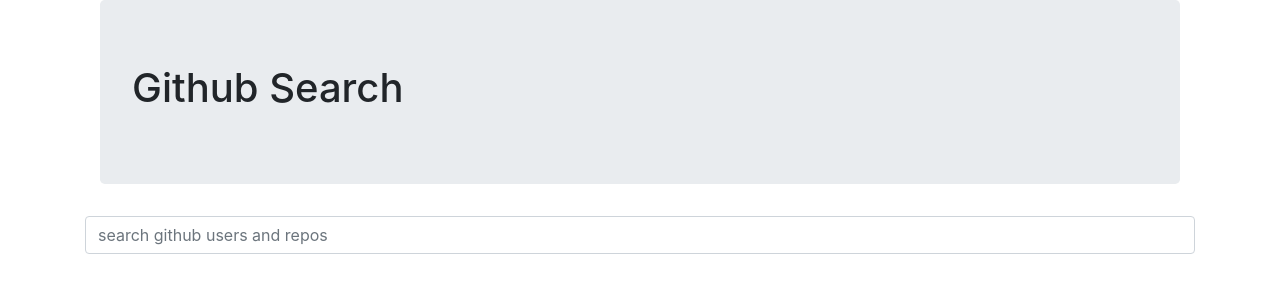
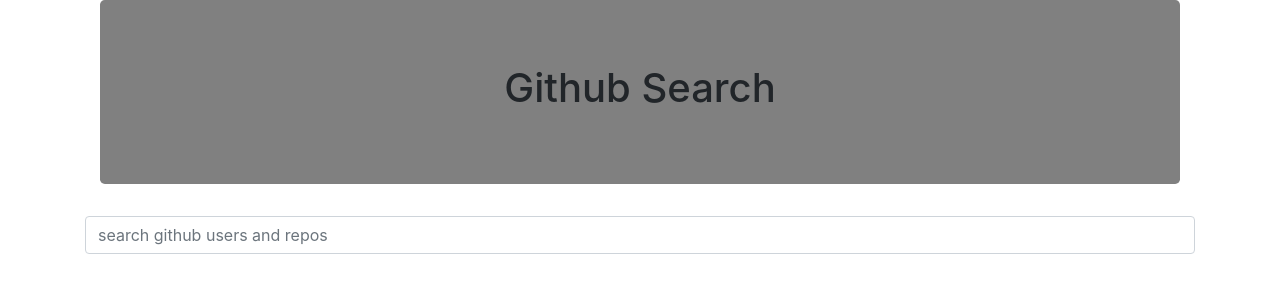
Before and after one commit to Muriithijoe/github-search, an Angular app: page / in a window 1280 px wide. Shown: the top 300 px of the page. Built offline with nearby package versions, Linux system fonts and the light colour scheme.

Commit message:
changed colour

```diff
--- a/src/app/user/user.component.css
+++ b/src/app/user/user.component.css
@@ -4,5 +4,9 @@
 
 background {
     background-color: aqua;
+}
+
+.jumbotron {
     text-align: center;
+    background-color: gray;
 }
```
